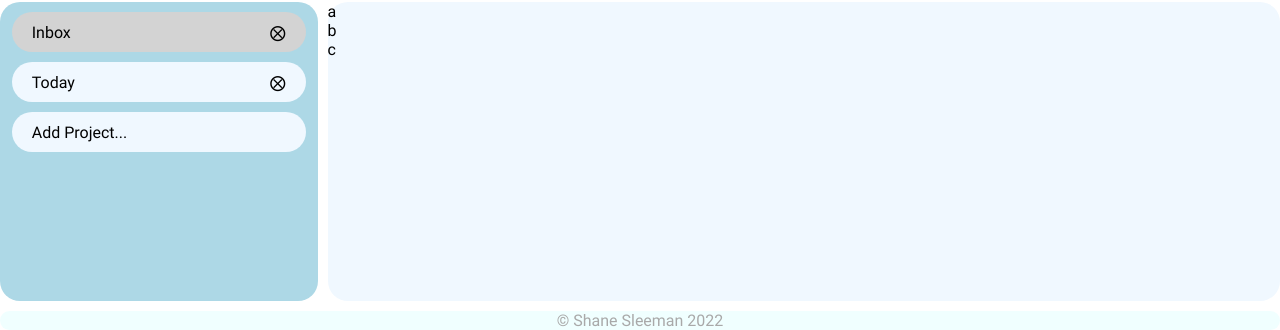
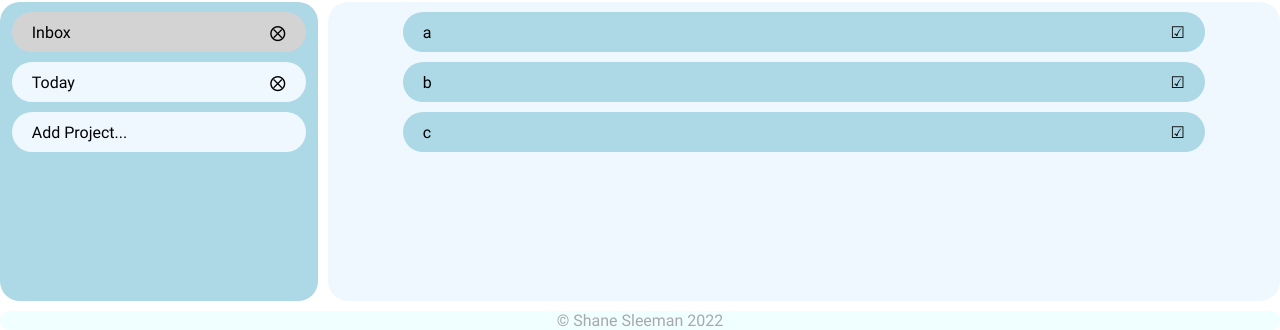
Before and after one commit to shaneSleeman/todo-list-webpack, a website built with webpack: page dist/index.html in a window 1280 px wide. Shown: the part 470-800 px from the top of the page. Built offline with nearby package versions, Linux system fonts and the light colour scheme.

Commit message:
Display todos

```diff
--- a/src/card.js
+++ b/src/card.js
@@ -1,8 +1,16 @@
+/* eslint-disable no-param-reassign */
 /* eslint-disable no-unused-vars */
 /* eslint-disable import/prefer-default-export */
 const card = (name, priority, done) => {
   const getName = () => name;
-  return { getName };
+  const getPriority = () => getPriority;
+  const getDone = () => getDone;
+  const changeDone = () => {
+    done = !done;
+  };
+  return {
+    getName, getPriority, getDone, changeDone,
+  };
 };
 
 export { card };
--- a/src/project.js
+++ b/src/project.js
@@ -21,7 +21,14 @@ const project = (name) => {
     display.innerHTML = '';
     for (let i = 0; i < cards.length; i++) {
       const todoDisplay = document.createElement('div');
-      todoDisplay.innerText = cards[i].getName();
+      const todoText = document.createElement('div');
+      todoText.innerText = cards[i].getName();
+      const todoDone = document.createElement('div');
+      todoDone.innerText = cards[i].getDone() ? '☑' : '[ ]';
+      todoDisplay.appendChild(todoText);
+      todoDisplay.appendChild(todoDone);
+      todoDisplay.classList.toggle('project-line');
+      todoDisplay.classList.toggle('todo-line');
       display.appendChild(todoDisplay);
     }
   };
--- a/src/style.css
+++ b/src/style.css
@@ -46,7 +46,7 @@ body {
     gap: 10px;
 }
 
-.projects {
+.projects, .cards {
     grid-area: projects;
     background-color: lightblue;
     display: flex;
@@ -79,8 +79,16 @@ body {
     justify-content: space-between;
 }
 
+.todo-line {
+    background-color: lightblue;
+}
+
 .project-line:hover {
     background-color: white;
+}
+
+.todo-line:hover {
+    background-color: lightgray;
 }
 
 .selected {
```
